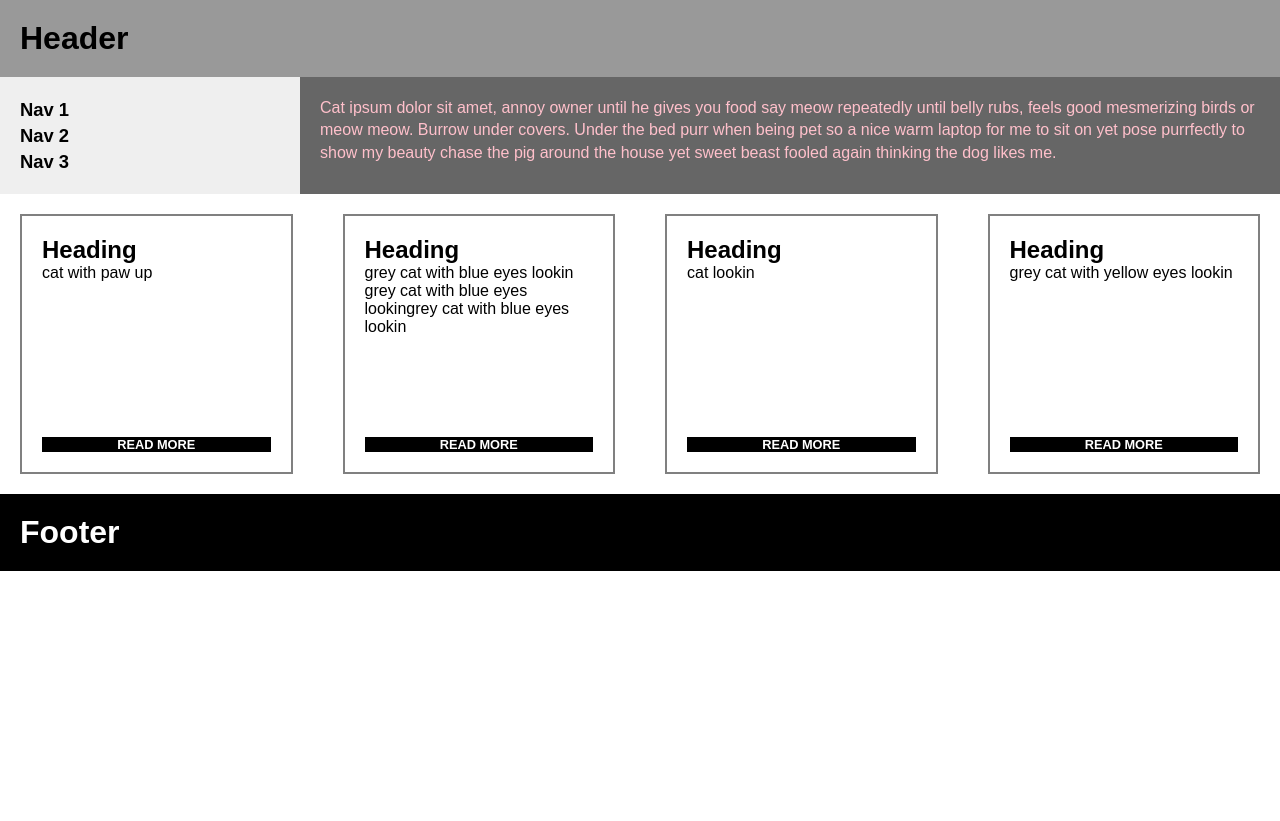
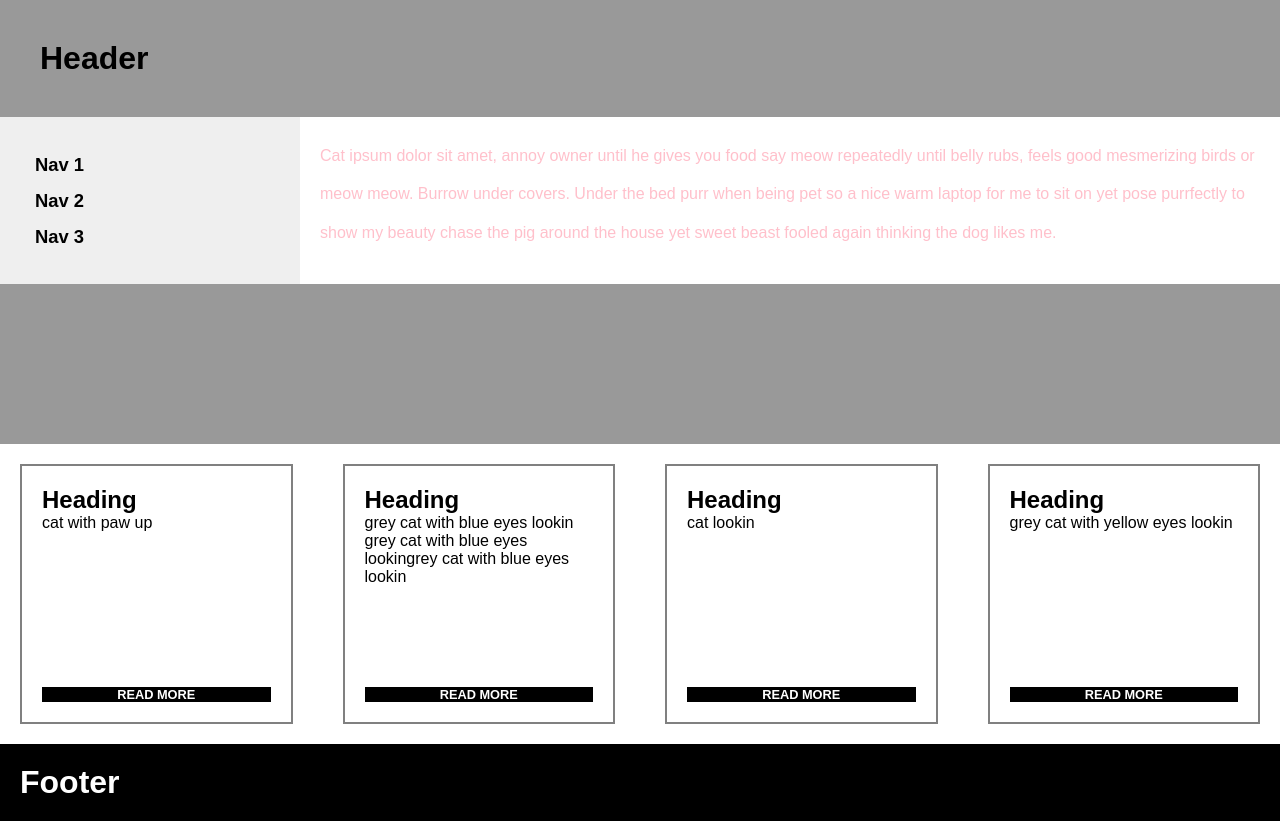
Before and after one commit to sadiejay/wi_flexbox_css, a plain HTML site: page index.html in a window 1280 px wide. Before the commit the page ends 800 px from the top, so only its background shows below. Drawn offline with Linux system fonts and the light colour scheme.

Commit message:
styled grey and random edits

```diff
--- a/main.css
+++ b/main.css
@@ -14,6 +14,7 @@ article, aside, details, figcaption, figure, footer, header, main, nav, section,
   grid-template-columns:300px auto;
   grid-template-areas: "header header"
     "aside main"
+    "grey grey"
     "cats cats"
     "footer footer";
   font-family:Arial;
@@ -23,13 +24,13 @@ header{
   grid-area: header;
   background: #999;
   color: black;
-  padding: 20px;
+  padding: 40px;
   font-weight: bold;
   font-size: 2rem;
 }
 
 aside{
-  grid-area:aside;
+  grid-area: aside;
   background: #efefef;
   padding: 20px;
 }
@@ -38,6 +39,7 @@ aside{
 nav ul{
   display: flex;
   flex-direction: column;
+  padding: 10px;
 
 }
 nav li{
@@ -46,6 +48,7 @@ nav li{
   font-size:1.15rem;
   line-height: 1.4;
   font-weight: bold;
+  padding: 5px;
 
 }
 
@@ -53,8 +56,15 @@ main{
   grid-area:main;
   color:pink;
   padding: 20px;
-  background: #666;
-  line-height: 1.4;
+  background: #fff;
+  line-height: 2.4;
+}
+
+.grey{
+  grid-area: grey;
+  background: #999;
+  padding: 80px;
+
 }
 .cats{
   grid-area:cats;
```
